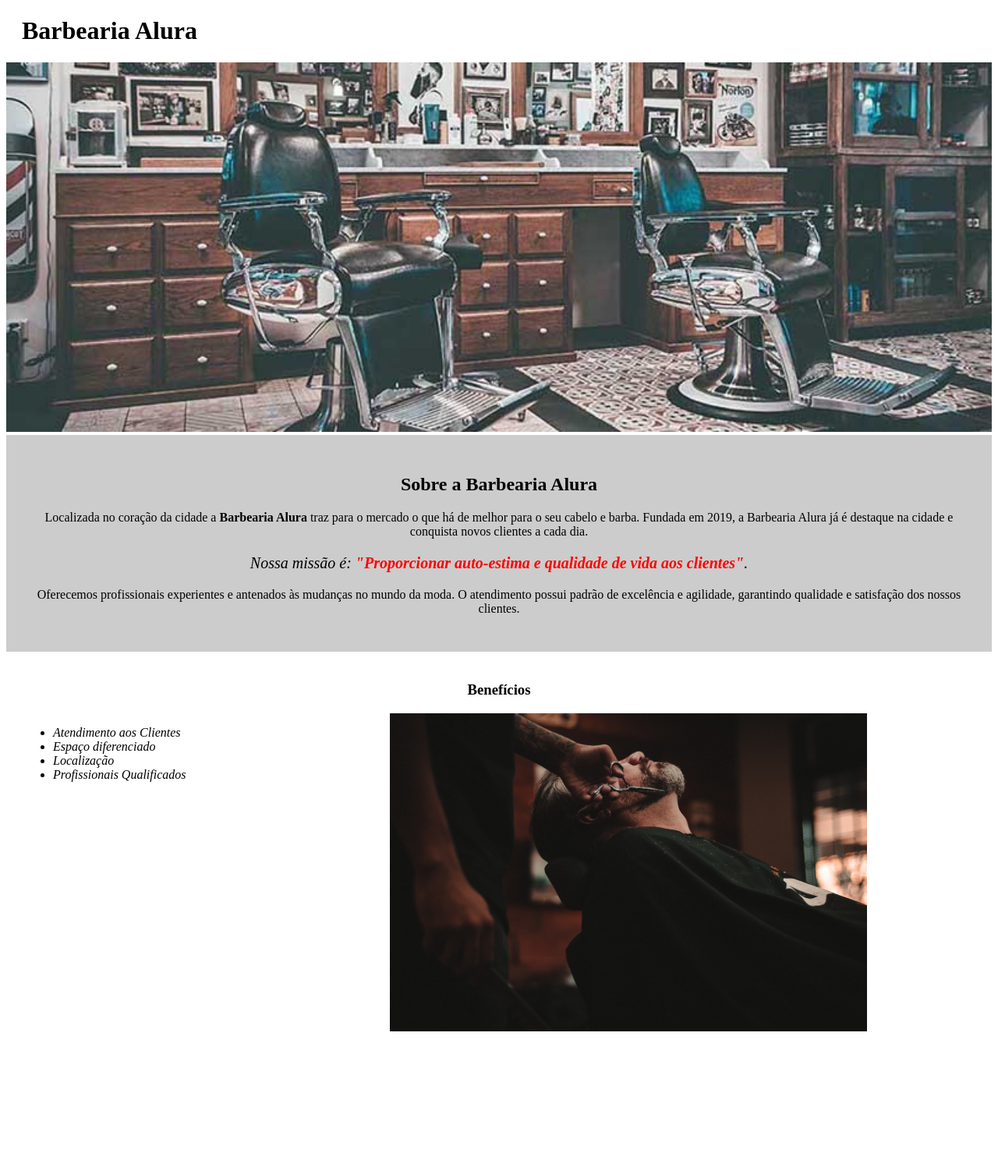
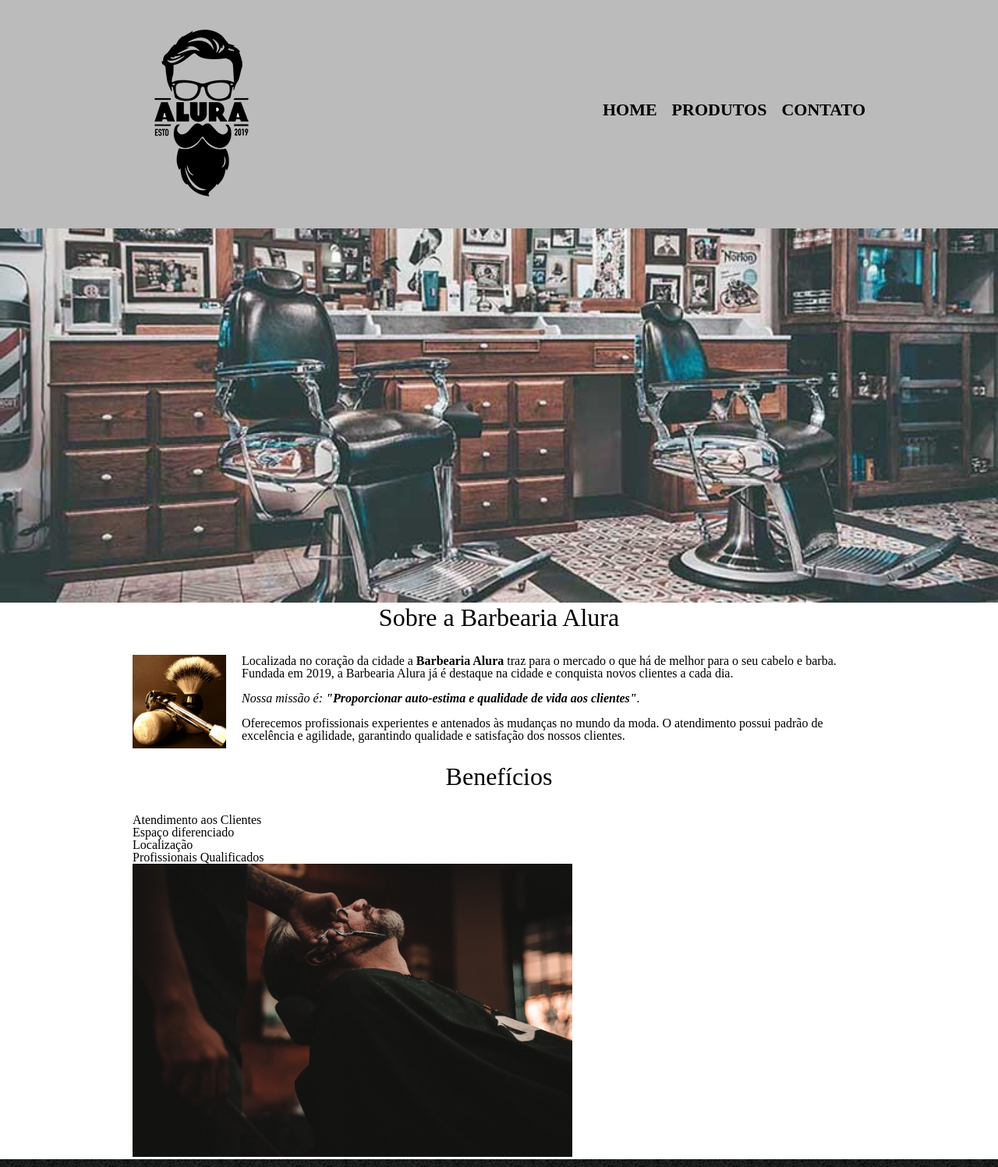
Before and after one commit to marcosvfds/Primeira-pagina-web, a plain HTML site: page index.html in a window 1280 px wide. Shown: the top 1497 px of the page at 78% size. Before the commit the page ends 1355 px from the top, so only its background shows below. Drawn offline with Linux system fonts and the light colour scheme.

Commit message:
Melhorando a pagina inicial

```diff
--- a/index.html
+++ b/index.html
@@ -2,43 +2,62 @@
 <html lang="pt-br">
   <head>
     <meta charset="UTF-8" />
-    <title>Barbearia Alura</title>
-    <link rel="stylesheet" href="styles/style-home.css" />
+    <header>
+      <div class="caixa">
+        <h1><img src="imagens/logo.png" /></h1>
+
+        <nav>
+          <ul>
+            <li><a href="index.html">Home</a></li>
+            <li><a href="produtos.html">Produtos</a></li>
+            <li><a href="contato.html">Contato</a></li>
+          </ul>
+        </nav>
+      </div>
+    </header>
+
+    <link rel="stylesheet" href="styles/reset.css" />
+    <link rel="stylesheet" href="styles/style.css" />
   </head>
 
   <body>
-    <header>
-      <h1 class="titulo-principal">Barbearia Alura</h1>
-    </header>
-    <img id="banner" src="imagens/banner.jpg" />
-    <div class="principal">
-      <h2 class="titulo-centraliado">Sobre a Barbearia Alura</h2>
+    <img class="banner" src="imagens/banner.jpg" />
+
+    <main>
+      <section class="principal">
+        <h2 class="titulo-principal">Sobre a Barbearia Alura</h2>
+        <img
+          class="utensilios"
+          src="imagens/utensilios.jpg"
+          alt="Utensilios de um Barbeiro."
+        />
 
         <p>
-        Localizada no coração da cidade a <strong>Barbearia Alura</strong> traz
-        para o mercado o que há de melhor para o seu cabelo e barba. Fundada em
-        2019, a Barbearia Alura já é destaque na cidade e conquista novos
-        clientes a cada dia.
+          Localizada no coração da cidade a
+          <strong>Barbearia Alura</strong> traz para o mercado o que há de
+          melhor para o seu cabelo e barba. Fundada em 2019, a Barbearia Alura
+          já é destaque na cidade e conquista novos clientes a cada dia.
         </p>
 
         <p id="missao">
           <em
             >Nossa missão é:
             <strong
-            >"Proporcionar auto-estima e qualidade de vida aos clientes"</strong
+              >"Proporcionar auto-estima e qualidade de vida aos
+              clientes"</strong
             >.</em
           >
         </p>
 
         <p>
-        Oferecemos profissionais experientes e antenados às mudanças no mundo da
-        moda. O atendimento possui padrão de excelência e agilidade, garantindo
-        qualidade e satisfação dos nossos clientes.
+          Oferecemos profissionais experientes e antenados às mudanças no mundo
+          da moda. O atendimento possui padrão de excelência e agilidade,
+          garantindo qualidade e satisfação dos nossos clientes.
         </p>
-    </div>
+      </section>
 
-    <div class="beneficios">
-      <h3 class="titulo-centraliado">Benefícios</h3>
+      <section class="beneficios">
+        <h3 class="titulo-principal">Benefícios</h3>
 
         <ul>
           <li class="itens">Atendimento aos Clientes</li>
@@ -48,6 +67,12 @@
         </ul>
 
         <img src="imagens/beneficios.jpg" class="imagembeneficios" />
-    </div>
+      </section>
+    </main>
+
+    <footer>
+      <img src="imagens/logo-branco.png" />
+      <p class="copyright">&copy; Copyright Barbearia Alura - 2021</p>
+    </footer>
   </body>
 </html>
--- a/styles/style.css
+++ b/styles/style.css
@@ -147,3 +147,37 @@ th {
   border: 1px solid #000000;
   padding: 8px 15px;
 }
+
+/*css da pagina inicial */
+.banner {
+  width: 100%;
+}
+
+.titulo-principal {
+  text-align: center;
+  font-size: 2em;
+  margin: 0 0 1em;
+  clear: left;
+}
+
+.principal p {
+  margin: 0 0 1em;
+}
+
+.principal strong {
+  font-weight: bold;
+}
+
+.principal em {
+  font-style: italic;
+}
+
+.utensilios {
+  width: 120px;
+  float: left;
+  margin: 0 20px 20px 0;
+}
+
+.imagembeneficios {
+  width: 60%;
+}
```
Also changed, not shown: imagens/utensilios.jpg (added). Lines whose indentation alone changed are shown as unchanged.
